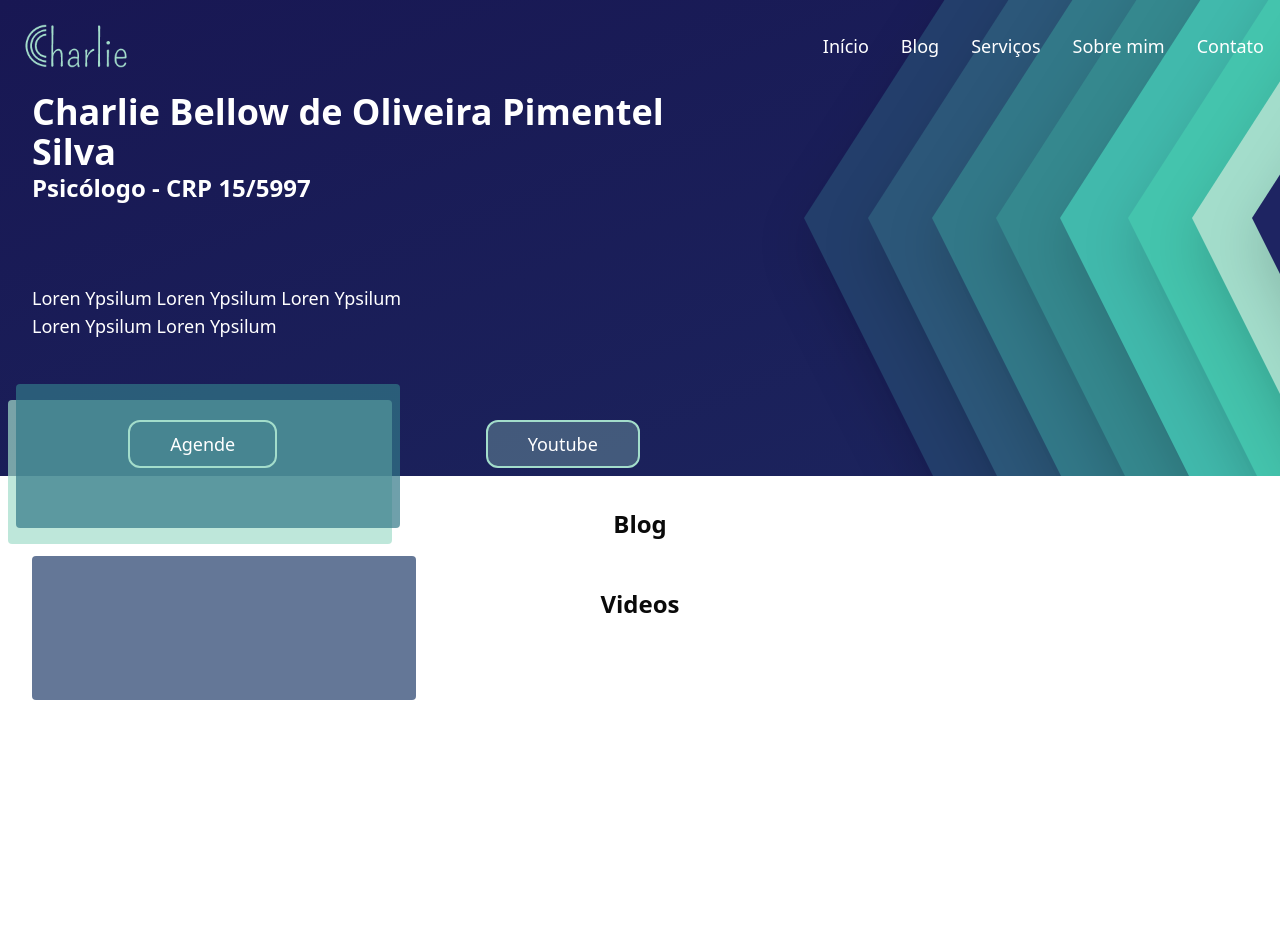
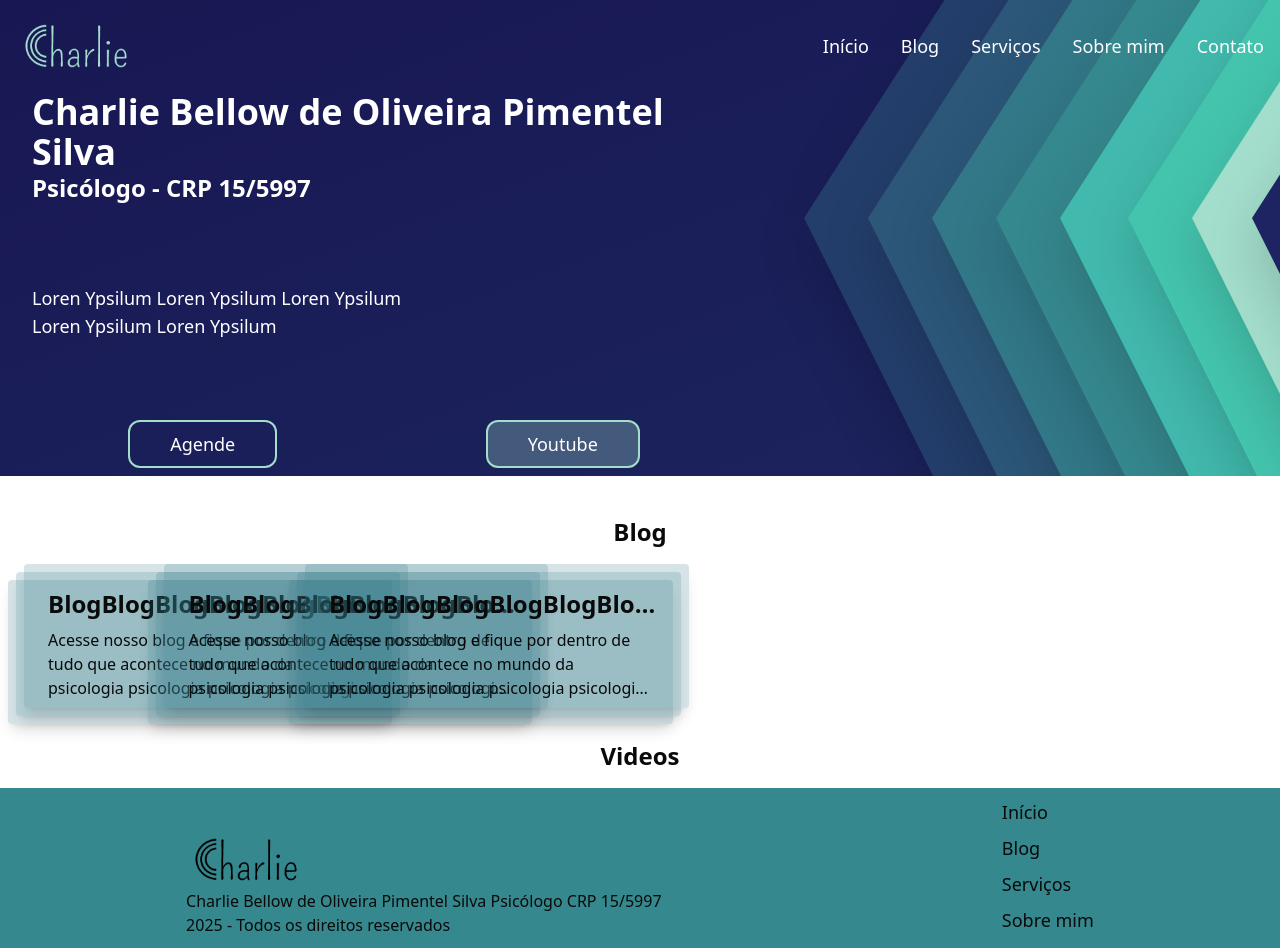
Before and after one commit to CharlieBellow/sitepsi, a Next.js app: page / in a window 1280 px wide. Shown: the top 948 px of the page. Before the commit the page ends 800 px from the top, so only its background shows below. Built offline with nearby package versions, Linux system fonts and the light colour scheme.

Commit message:
refactor: fix cardBlog and add footer

```diff
--- a/src/app/page.tsx
+++ b/src/app/page.tsx
@@ -1,4 +1,5 @@
 import Content from "@/components/Content";
+import Footer from "@/components/Footer";
 import HomePage from "@/components/HomePage";
 
 
@@ -6,6 +7,7 @@ export default function Home() {
   return <div className="relative">
     <link rel="icon" href="/c-charlie-verde.ico" sizes="any" />
     <HomePage />
-    <Content/>
+    <Content />
+    <Footer />
   </div>
 }
--- a/src/components/CardBlog.tsx
+++ b/src/components/CardBlog.tsx
@@ -1,11 +1,27 @@
-import React from 'react'
+import Link from 'next/link'
+import React, { ReactNode } from 'react'
+type CardBlogProps = {
+  title: string,
+  children?: ReactNode
+  description: string
 
-export default function CardBlog() {
+}
+export default function CardBlog({children, description, title}: CardBlogProps ) {
   return (
-    <div className='realtive inline-block'>
-      <div className='bg-primary/70 w-96  fixed rounded-sm h-36 left-2 bottom-64 '></div>
-      <div className='bg-ciano-4/70 w-96  fixed rounded-sm h-36 left-4 bottom-[17rem]'></div>
-      <div className='bg-ciano-6/70 w-96  fixed rounded-sm h-36 left-8 '></div>
+    <Link href="#">
+    <div className='relative w-[26rem] h-44'>
+      <div className='bg-ciano-4/20 shadow-lg w-96 absolute rounded-sm h-36 left-4 top-2'></div>
+      <div className='bg-ciano-4/20 shadow-lg w-96 absolute rounded-sm h-36 left-2 top-4'></div>
+      <div className='bg-ciano-4/20 shadow-lg w-96 absolute rounded-sm h-36 left-6 top-0 space-y-2 p-6'>
+         <h2 className="text-2xl font-bold truncate ">{title}</h2>
+            <p className=" w-80 line-clamp-3 ">
+            {description}
+        </p>
+        <>
+        {children}
+        </>
+      </div>
     </div>
+    </Link>
   )
 }
--- a/src/components/Content.tsx
+++ b/src/components/Content.tsx
@@ -1,15 +1,33 @@
 import CardBlog from "@/components/CardBlog"
 import Grid from "@/components/Grid"
 
+
+
 export default function Content() {
   return (
-    <main className="space-y-8 pt-8">
+    <main className="grid grid-cols-1 pt-10">
       <Grid title="Blog">
-        <>
-          <CardBlog />
+        {/* ajeitar o grid */}
+        <div className="grid grid-cols-3 gap-4">
+          <div className="">
+
+          <CardBlog title="BlogBlogBlogBlogBlogBlogBlogBlogBlogBlog" description=" Acesse nosso blog e fique por dentro de tudo que acontece no mundo da psicologia psicologia psicologia psicologia psicologia psicologia psicologia psicologia psicologia psicologia.">
+          </CardBlog>
+          </div>
+          <div>
+
+          <CardBlog title="BlogBlogBlogBlogBlogBlogBlogBlogBlogBlog" description=" Acesse nosso blog e fique por dentro de tudo que acontece no mundo da psicologia psicologia psicologia psicologia psicologia psicologia psicologia psicologia psicologia psicologia.">
+          </CardBlog>
+          </div>
+          <div>
+
+          <CardBlog title="BlogBlogBlogBlogBlogBlogBlogBlogBlogBlog" description=" Acesse nosso blog e fique por dentro de tudo que acontece no mundo da psicologia psicologia psicologia psicologia psicologia psicologia psicologia psicologia psicologia psicologia.">
+          </CardBlog>
 
 
-        </>
+          </div>
+
+        </div>
       </Grid>
       {/* esse component vai receber um children: react node pra poder passar card de blog e de videos */}
       <Grid title="Videos" />
--- /dev/null
+++ b/src/components/Footer.tsx
@@ -0,0 +1,35 @@
+import logo from "../../assets/logo-charlie-certa-preta.png"
+import Image from "next/image"
+import {navLinks} from "./Header"
+import Link from "next/link"
+
+export default function Footer() {
+  return (
+    <div className="bg-ciano-3 w-screen h-48 flex flex-col md:flex-row items-center justify-around p-4 ">
+      <div className="">
+      <Image
+        src={logo}
+        alt="Logomarca de Charlie"
+        width={120}
+        height={120}
+        className="p-2"
+        />
+      <div>
+        Charlie Bellow de Oliveira Pimentel Silva Psicólogo CRP 15/5997
+      </div>
+        <span>2025 - Todos os direitos reservados</span>
+      </div>
+      <div>
+         <nav className="hidden md:block">
+        <ul className="flex flex-col gap-2 text-lg font-regular">
+          {navLinks.map((link) => (
+            <li key={link.href} className="cursor-pointer hover:text-primary">
+              <Link href={link.href}>{link.label}</Link>
+            </li>
+          ))}
+        </ul>
+      </nav>
+      </div>
+    </div>
+  )
+}
--- a/src/components/Grid.tsx
+++ b/src/components/Grid.tsx
@@ -7,7 +7,7 @@ type GridProps = {
 export default function Grid({title,  children }: GridProps) {
   return (
     <div className='flex flex-col items-center w-full gap-4'>
-      <h3 className='font-bold text-2xl'>{title}</h3>
+      <h3 className='font-bold text-2xl gap-y-2'>{title}</h3>
 
       <div className='grid grid-cols-3 justify-center w-fit items-center gap-8 '>
       {children}
--- a/src/components/Header.tsx
+++ b/src/components/Header.tsx
@@ -11,7 +11,7 @@ import Link from "next/link"
 import { FaBars } from "react-icons/fa";
 import { Button } from "@/components/ui/button";
 
-const navLinks = [
+export const navLinks = [
   { href: "/", label: "Início" },
   { href: "/blog", label: "Blog" },
   { href: "/servicos", label: "Serviços" },
```
